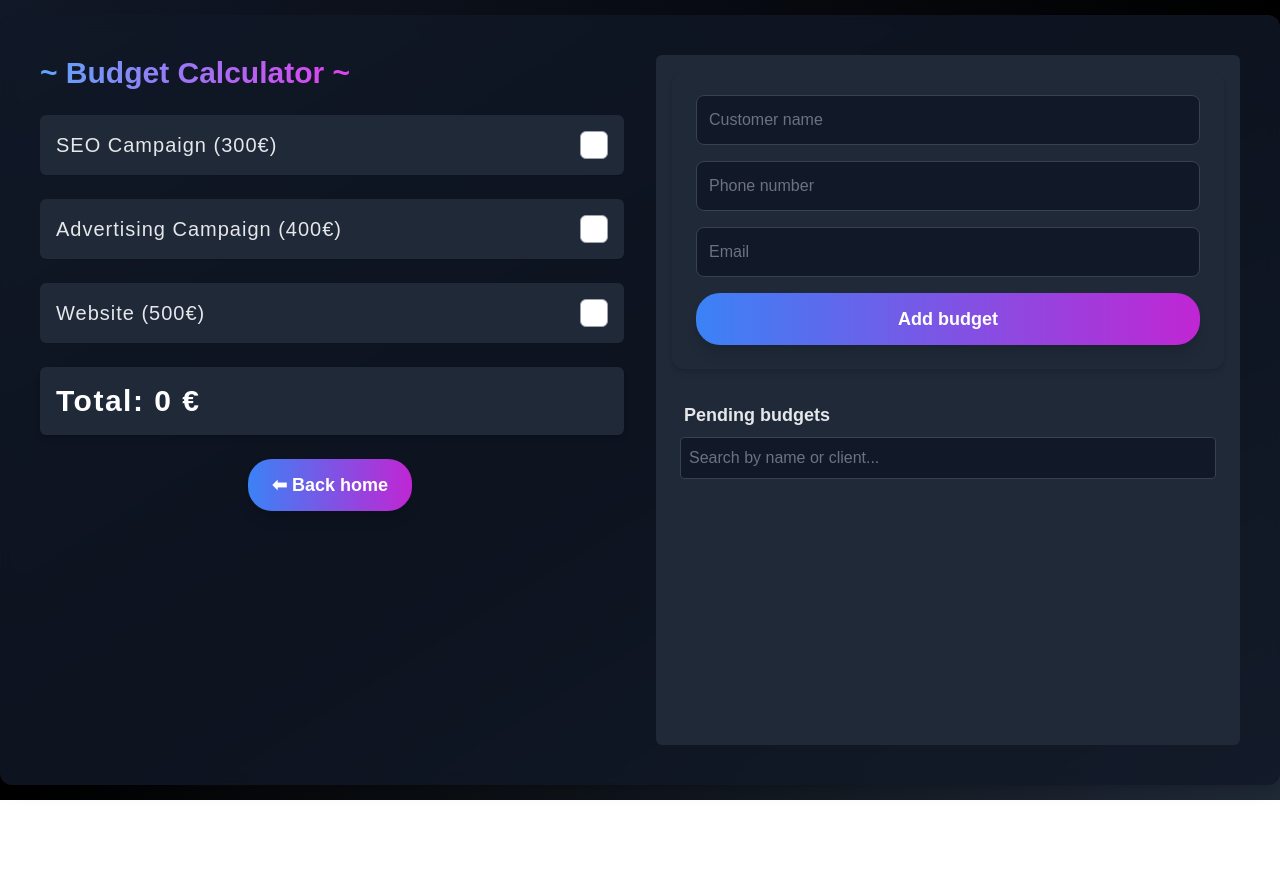
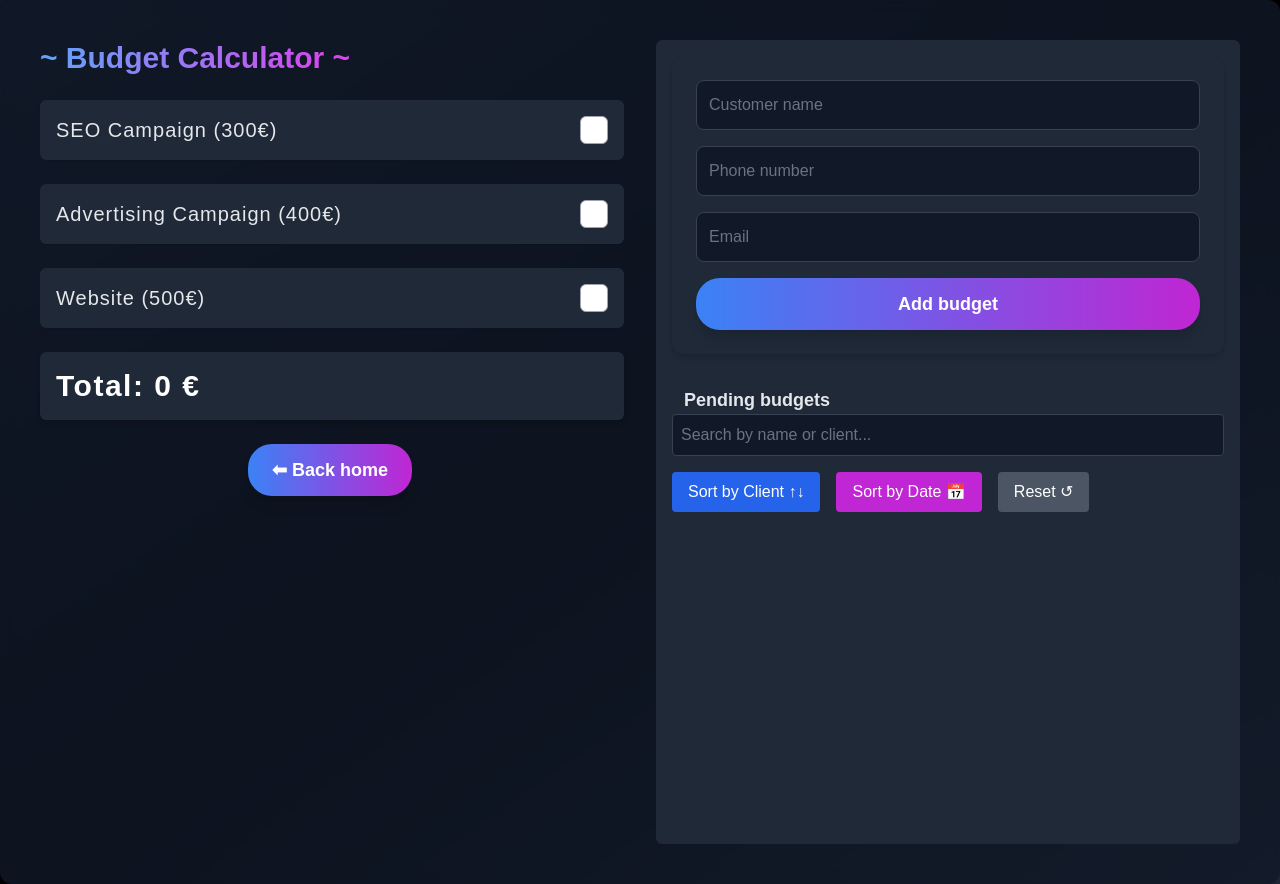
Before and after one commit to triflip/S6.Budgets, a React (Vite) app: page /calculator in a window 1280 px wide. Before the commit the page ends 800 px from the top, so only its background shows below. Built offline with nearby package versions, Linux system fonts and the light colour scheme.

Commit message:
feat: add ordered buttons

```diff
--- a/src/features/budgets/components/BudgetList.tsx
+++ b/src/features/budgets/components/BudgetList.tsx
@@ -30,13 +30,53 @@ export const BudgetList: React.FC<BudgetListProps> = ({ budgets }) => {
       b.phone.toLowerCase().includes(searchTerm.toLowerCase())
   );
 
+  const sortByClient = () => {
+    setSortedBudgets([...sortedBudgets].sort((a, b) => a.client.localeCompare(b.client)));
+  };
+
+  const sortByDate = () => {
+    setSortedBudgets([...sortedBudgets].sort(
+      (a, b) => new Date(a.date).getTime() - new Date(b.date).getTime()
+    ));
+  };
+
+  const resetOrder = () => {
+    setSortedBudgets(budgets);
+    setSearchTerm("");
+  };
+
   return (
     <div className="mt-6">
       <h3 className="ml-3 text-lg font-bold text-gray-200">Pending budgets</h3>
+
+
+      <BudgetSearch searchTerm={searchTerm} setSearchTerm={setSearchTerm} />
+
+
+      <div className="flex gap-4 mb-4">
+        <button
+          onClick={sortByClient}
+          className="px-4 py-2 bg-blue-600 text-white rounded hover:bg-blue-700"
+        >
+          Sort by Client ↑↓
+        </button>
+        <button
+          onClick={sortByDate}
+          className="px-4 py-2 bg-fuchsia-600 text-white rounded hover:bg-fuchsia-700"
+        >
+          Sort by Date 📅
+        </button>
+        <button
+          onClick={resetOrder}
+          className="px-4 py-2 bg-gray-600 text-white rounded hover:bg-gray-700"
+        >
+          Reset ↺
+        </button>
+      </div>
+
+
+
       <div className="overflow-y-scroll h-[300px] space-y-2 p-2 bg-gray-800 rounded-md">
-
-        <BudgetSearch searchTerm={searchTerm} setSearchTerm={setSearchTerm} />
-
         <ul className="space-y-2">
           {filteredBudgets.map((b) => (
             <li
```
